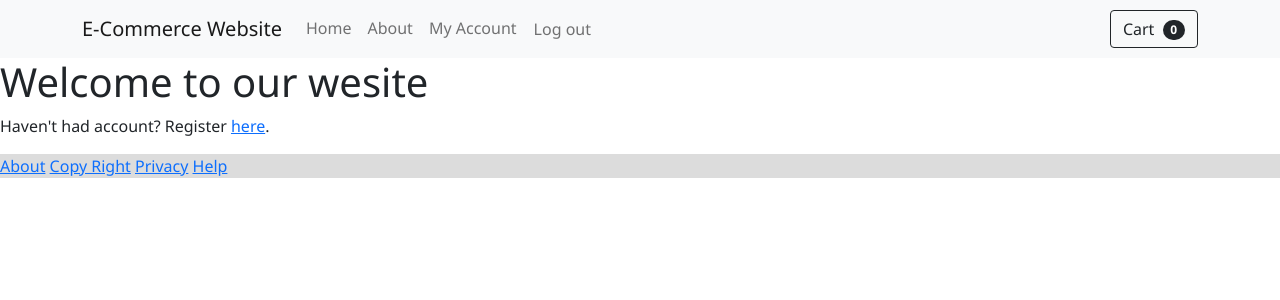
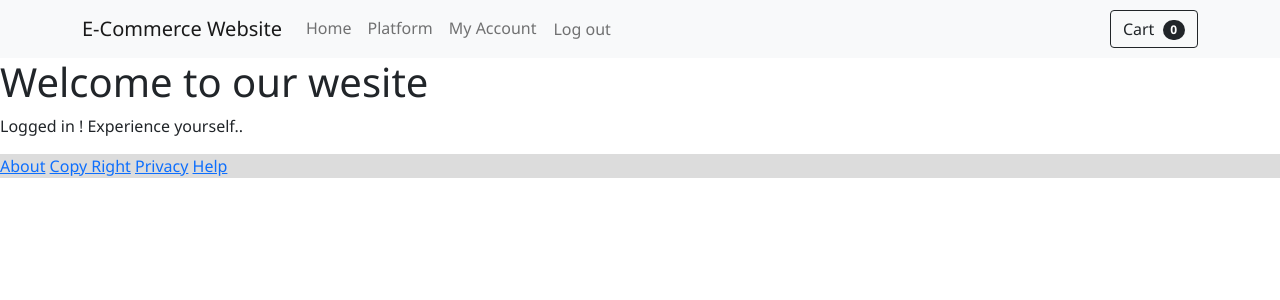
Before and after one commit to an6122003/COSC2430---FullStackWebApp, a PHP site: page /index.php in a window 1280 px wide. Shown: the top 300 px of the page. Run offline with PHP 8.4, Linux system fonts and the light colour scheme; the visitor is signed in with stand-in values (Sample User, id 1).

Commit message:
add behavior after logging in

```diff
--- a/header.php
+++ b/header.php
@@ -18,10 +18,18 @@
             <button class="navbar-toggler" type="button" data-bs-toggle="collapse" data-bs-target="#navbarSupportedContent"><span class="navbar-toggler-icon"></span></button> <!--tag for responsive navbar bootstrap-->
             <div class="collapse navbar-collapse" id="navbarSupportedContent">
                 <ul class="navbar-nav me-auto"> <!--auto margin-->
-                    <li class="nav-item"><a class="nav-link"href="/index.php">Home</a></li>
-                    <li class="nav-item"><a class="nav-link" href="/index.php">About</a></li>
+                    <li class="nav-item"><a class="nav-link"href="index.php">Home</a></li>
                     <?php
                     if(isset($_SESSION['loggedin'])){
+                        if (isset($_SESSION['role']) && $_SESSION['role'] == 'customer'){
+                            echo "<li class='nav-item'><a class='nav-link' href='customer.php'>Platform</a></li>";
+                        }
+                        if (isset($_SESSION['role']) && $_SESSION['role'] == 'vendor'){
+                            echo "<li class='nav-item'><a class='nav-link' href='vedor.php'>View products</a></li>";
+                        }
+                        if (isset($_SESSION['role']) && $_SESSION['role'] == 'shipper'){
+                            echo "<li class='nav-item'><a class='nav-link' href='shipper.php'>View orders</a></li>";
+                        }
                         echo '<li class="nav-item"><a class="nav-link" href="my_account.php">My Account</a></li>';
                         echo"<li class='nav-item'>
                                 <form method='post' action='process/logout_process.php'>
--- a/index.php
+++ b/index.php
@@ -17,7 +17,13 @@
 
     <main>
         <h1>Welcome to our wesite</h1>
-        <p>Haven't had account? Register <a href="register_roles.php">here</a>.</p>
+        <?php
+            if (isset($_SESSION['loggedin'])){
+                echo "<p>Logged in ! Experience yourself..</p>";
+            } else {
+                echo "<p>Have not had account? Register <a href='register_roles.php'>here</a>.</p>";
+            }
+        ?>
     </main>
 
     <footer>
```
